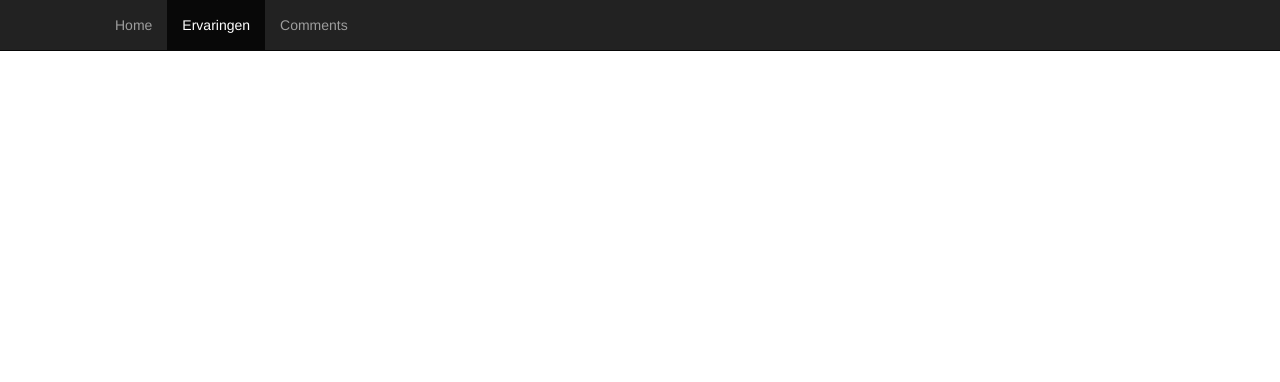
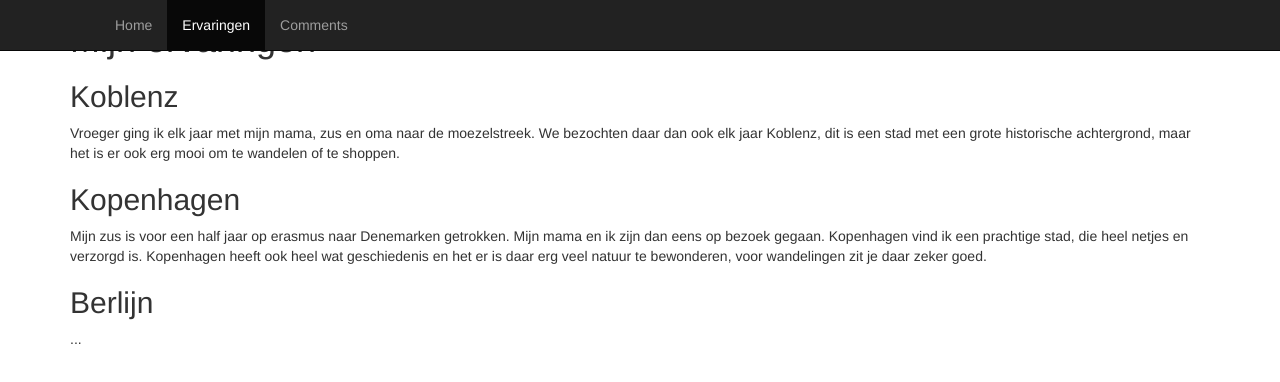
Before and after one commit to StientjeVanBelle/team_4_StientjeVanBelle, a plain HTML site: page team_4_StientjeVanBelle/WebContent/ervaringen.html in a window 1280 px wide. Drawn offline with Linux system fonts and the light colour scheme.

Commit message:
Koblenz en Kopenhagen ervaringen beschreven.

```diff
--- a/team_4_StientjeVanBelle/WebContent/ervaringen.html
+++ b/team_4_StientjeVanBelle/WebContent/ervaringen.html
@@ -35,5 +35,19 @@
 			</div>
 		</div>
 	</div>
+	<div class="container">
+		<h1>Mijn ervaringen</h1>
+		<h2>Koblenz</h2>
+		<p>Vroeger ging ik elk jaar met mijn mama, zus en oma naar de moezelstreek. We bezochten daar dan ook elk jaar Koblenz, dit is een stad
+		met een grote historische achtergrond, maar het is er ook erg mooi om te wandelen of te shoppen.</p>
+
+		<h2>Kopenhagen</h2>
+		<p>Mijn zus is voor een half jaar op erasmus naar Denemarken getrokken. Mijn mama en ik zijn dan eens op bezoek gegaan. Kopenhagen vind ik een
+		prachtige stad, die heel netjes en verzorgd is. Kopenhagen heeft ook heel wat geschiedenis en het er is daar erg veel natuur te bewonderen, voor wandelingen zit je daar zeker goed.</p>
+
+		<h2>Berlijn</h2>
+		<p>...</p>
+
+	</div>
 </body>
 </html>
```
